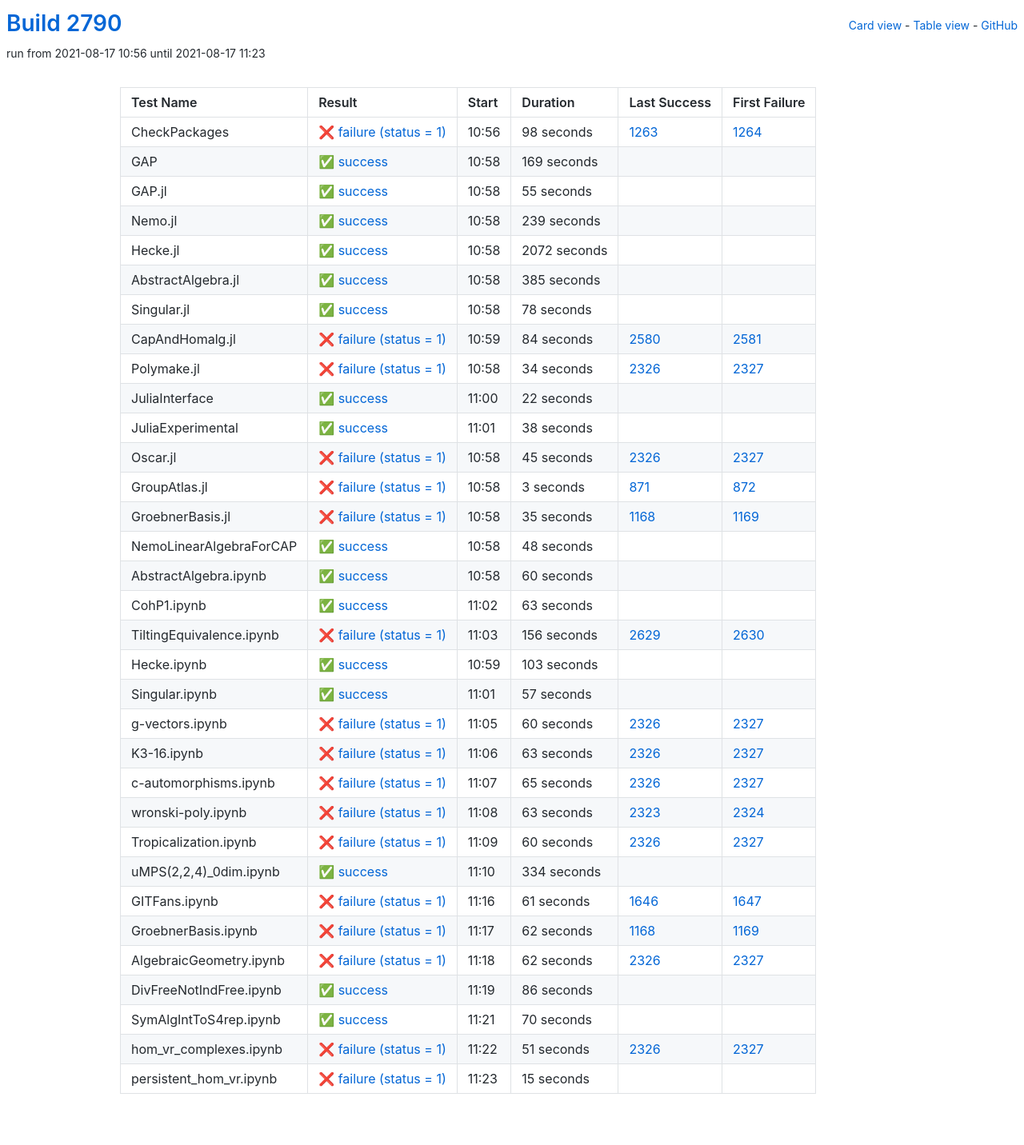
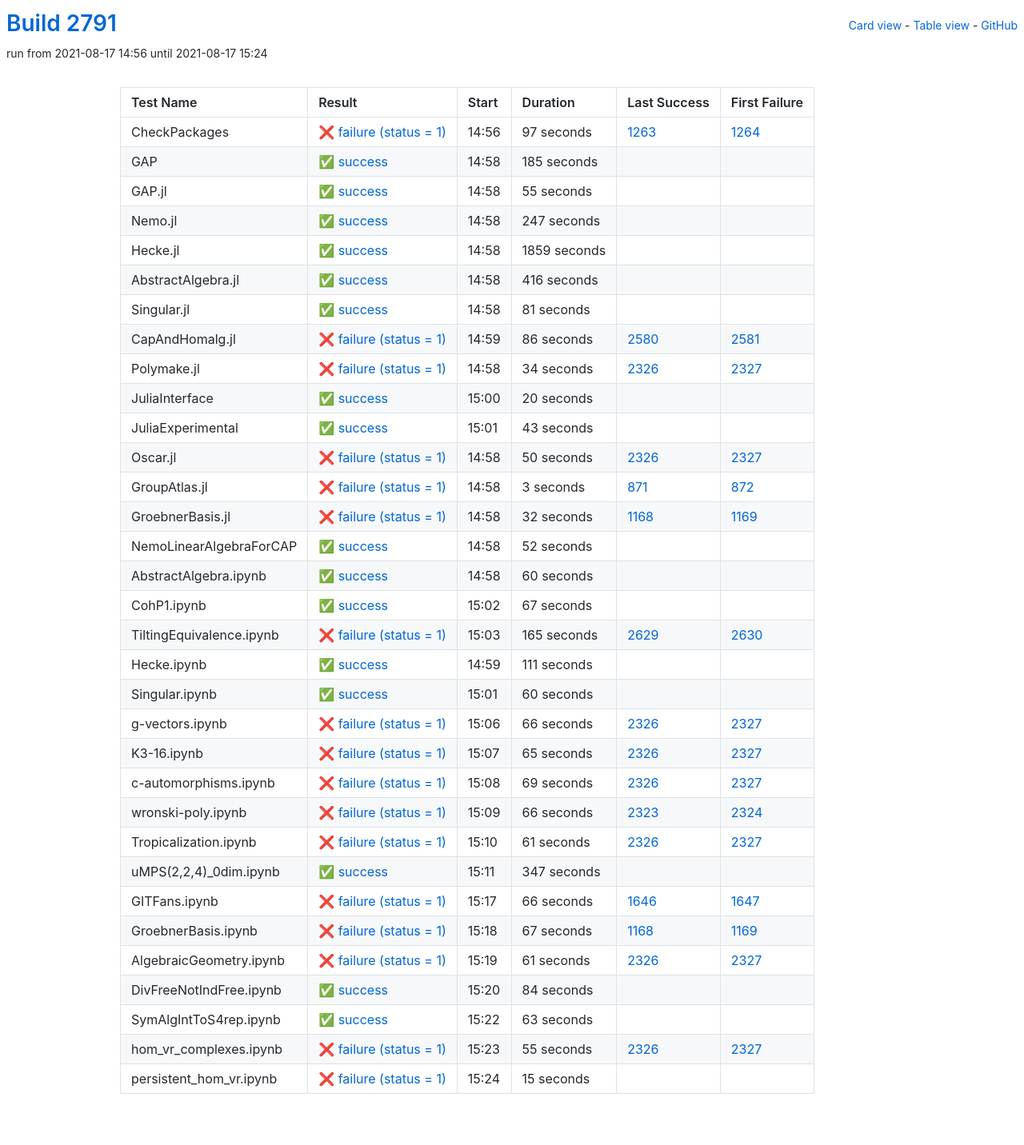
Before and after one commit to oscar-system/oscar-ci-status-stable, a Jekyll site: the page built from table.html, in a window 1280 px wide. Shown: the whole page at 80% size. Built offline with Jekyll 4.4.1, drawn with Linux system fonts in a browser that asks for light colours.

Commit message:
Build #2791

```diff
--- a/_data/ci.yml
+++ b/_data/ci.yml
@@ -1,6 +1,6 @@
 ---
-build: 2790
-build_url: https://oscarci.mathematik.uni-kl.de/job/oscar-stable/2790/
+build: 2791
+build_url: https://oscarci.mathematik.uni-kl.de/job/oscar-stable/2791/
 job: oscar-stable
 organization: oscar-system
 repo: oscar-ci-status-stable
@@ -8,32 +8,32 @@ repourl: https://github.com/oscar-system/oscar-ci-status-stable
 tests:
 - name: CheckPackages
   id: checkpackages
-  log: https://oscarci.mathematik.uni-kl.de/job/oscar-stable/2790/artifact/logs/build-2790/CheckPackages.log
-  start: 2021-08-17 10:56
+  log: https://oscarci.mathematik.uni-kl.de/job/oscar-stable/2791/artifact/logs/build-2791/CheckPackages.log
+  start: 2021-08-17 14:56
   success: false
   exitcode: 1
   status: failure
-  duration: 98
+  duration: 97
   last_success: 1263
   last_success_url: https://oscarci.mathematik.uni-kl.de/job/oscar-stable/1263/
   first_failure: 1264
   first_failure_url: https://oscarci.mathematik.uni-kl.de/job/oscar-stable/1264/
 - name: GAP
   id: gap
-  log: https://oscarci.mathematik.uni-kl.de/job/oscar-stable/2790/artifact/logs/build-2790/GAP.log
-  start: 2021-08-17 10:58
+  log: https://oscarci.mathematik.uni-kl.de/job/oscar-stable/2791/artifact/logs/build-2791/GAP.log
+  start: 2021-08-17 14:58
   success: true
   exitcode: 0
   status: success
-  duration: 169
+  duration: 185
   last_success: false
   last_success_url:
   first_failure: false
   first_failure_url:
 - name: GAP.jl
   id: gap-jl
-  log: https://oscarci.mathematik.uni-kl.de/job/oscar-stable/2790/artifact/logs/build-2790/GAP.jl.log
-  start: 2021-08-17 10:58
+  log: https://oscarci.mathematik.uni-kl.de/job/oscar-stable/2791/artifact/logs/build-2791/GAP.jl.log
+  start: 2021-08-17 14:58
   success: true
   exitcode: 0
   status: success
@@ -44,68 +44,68 @@ tests:
   first_failure_url:
 - name: Nemo.jl
   id: nemo-jl
-  log: https://oscarci.mathematik.uni-kl.de/job/oscar-stable/2790/artifact/logs/build-2790/Nemo.jl.log
-  start: 2021-08-17 10:58
+  log: https://oscarci.mathematik.uni-kl.de/job/oscar-stable/2791/artifact/logs/build-2791/Nemo.jl.log
+  start: 2021-08-17 14:58
   success: true
   exitcode: 0
   status: success
-  duration: 239
+  duration: 247
   last_success: false
   last_success_url:
   first_failure: false
   first_failure_url:
 - name: Hecke.jl
   id: hecke-jl
-  log: https://oscarci.mathematik.uni-kl.de/job/oscar-stable/2790/artifact/logs/build-2790/Hecke.jl.log
-  start: 2021-08-17 10:58
+  log: https://oscarci.mathematik.uni-kl.de/job/oscar-stable/2791/artifact/logs/build-2791/Hecke.jl.log
+  start: 2021-08-17 14:58
   success: true
   exitcode: 0
   status: success
-  duration: 2072
+  duration: 1859
   last_success: false
   last_success_url:
   first_failure: false
   first_failure_url:
 - name: AbstractAlgebra.jl
   id: abstractalgebra-jl
-  log: https://oscarci.mathematik.uni-kl.de/job/oscar-stable/2790/artifact/logs/build-2790/AbstractAlgebra.jl.log
-  start: 2021-08-17 10:58
+  log: https://oscarci.mathematik.uni-kl.de/job/oscar-stable/2791/artifact/logs/build-2791/AbstractAlgebra.jl.log
+  start: 2021-08-17 14:58
   success: true
   exitcode: 0
   status: success
-  duration: 385
+  duration: 416
   last_success: false
   last_success_url:
   first_failure: false
   first_failure_url:
 - name: Singular.jl
   id: singular-jl
-  log: https://oscarci.mathematik.uni-kl.de/job/oscar-stable/2790/artifact/logs/build-2790/Singular.jl.log
-  start: 2021-08-17 10:58
+  log: https://oscarci.mathematik.uni-kl.de/job/oscar-stable/2791/artifact/logs/build-2791/Singular.jl.log
+  start: 2021-08-17 14:58
   success: true
   exitcode: 0
   status: success
-  duration: 78
+  duration: 81
   last_success: false
   last_success_url:
   first_failure: false
   first_failure_url:
 - name: CapAndHomalg.jl
   id: capandhomalg-jl
-  log: https://oscarci.mathematik.uni-kl.de/job/oscar-stable/2790/artifact/logs/build-2790/CapAndHomalg.jl.log
-  start: 2021-08-17 10:59
+  log: https://oscarci.mathematik.uni-kl.de/job/oscar-stable/2791/artifact/logs/build-2791/CapAndHomalg.jl.log
+  start: 2021-08-17 14:59
   success: false
   exitcode: 1
   status: failure
-  duration: 84
+  duration: 86
   last_success: 2580
   last_success_url: https://oscarci.mathematik.uni-kl.de/job/oscar-stable/2580/
   first_failure: 2581
   first_failure_url: https://oscarci.mathematik.uni-kl.de/job/oscar-stable/2581/
 - name: Polymake.jl
   id: polymake-jl
-  log: https://oscarci.mathematik.uni-kl.de/job/oscar-stable/2790/artifact/logs/build-2790/Polymake.jl.log
-  start: 2021-08-17 10:58
+  log: https://oscarci.mathematik.uni-kl.de/job/oscar-stable/2791/artifact/logs/build-2791/Polymake.jl.log
+  start: 2021-08-17 14:58
   success: false
   exitcode: 1
   status: failure
@@ -116,44 +116,44 @@ tests:
   first_failure_url: https://oscarci.mathematik.uni-kl.de/job/oscar-stable/2327/
 - name: JuliaInterface
   id: juliainterface
-  log: https://oscarci.mathematik.uni-kl.de/job/oscar-stable/2790/artifact/logs/build-2790/JuliaInterface.log
-  start: 2021-08-17 11:00
+  log: https://oscarci.mathematik.uni-kl.de/job/oscar-stable/2791/artifact/logs/build-2791/JuliaInterface.log
+  start: 2021-08-17 15:00
   success: true
   exitcode: 0
   status: success
-  duration: 22
+  duration: 20
   last_success: false
   last_success_url:
   first_failure: false
   first_failure_url:
 - name: JuliaExperimental
   id: juliaexperimental
-  log: https://oscarci.mathematik.uni-kl.de/job/oscar-stable/2790/artifact/logs/build-2790/JuliaExperimental.log
-  start: 2021-08-17 11:01
+  log: https://oscarci.mathematik.uni-kl.de/job/oscar-stable/2791/artifact/logs/build-2791/JuliaExperimental.log
+  start: 2021-08-17 15:01
   success: true
   exitcode: 0
   status: success
-  duration: 38
+  duration: 43
   last_success: false
   last_success_url:
   first_failure: false
   first_failure_url:
 - name: Oscar.jl
   id: oscar-jl
-  log: https://oscarci.mathematik.uni-kl.de/job/oscar-stable/2790/artifact/logs/build-2790/Oscar.jl.log
-  start: 2021-08-17 10:58
+  log: https://oscarci.mathematik.uni-kl.de/job/oscar-stable/2791/artifact/logs/build-2791/Oscar.jl.log
+  start: 2021-08-17 14:58
   success: false
   exitcode: 1
   status: failure
-  duration: 45
+  duration: 50
   last_success: 2326
   last_success_url: https://oscarci.mathematik.uni-kl.de/job/oscar-stable/2326/
   first_failure: 2327
   first_failure_url: https://oscarci.mathematik.uni-kl.de/job/oscar-stable/2327/
 - name: GroupAtlas.jl
   id: groupatlas-jl
-  log: https://oscarci.mathematik.uni-kl.de/job/oscar-stable/2790/artifact/logs/build-2790/GroupAtlas.jl.log
-  start: 2021-08-17 10:58
+  log: https://oscarci.mathematik.uni-kl.de/job/oscar-stable/2791/artifact/logs/build-2791/GroupAtlas.jl.log
+  start: 2021-08-17 14:58
   success: false
   exitcode: 1
   status: failure
@@ -164,32 +164,32 @@ tests:
   first_failure_url: https://oscarci.mathematik.uni-kl.de/job/oscar-stable/872/
 - name: GroebnerBasis.jl
   id: groebnerbasis-jl
-  log: https://oscarci.mathematik.uni-kl.de/job/oscar-stable/2790/artifact/logs/build-2790/GroebnerBasis.jl.log
-  start: 2021-08-17 10:58
+  log: https://oscarci.mathematik.uni-kl.de/job/oscar-stable/2791/artifact/logs/build-2791/GroebnerBasis.jl.log
+  start: 2021-08-17 14:58
   success: false
   exitcode: 1
   status: failure
-  duration: 35
+  duration: 32
   last_success: 1168
   last_success_url: https://oscarci.mathematik.uni-kl.de/job/oscar-stable/1168/
   first_failure: 1169
   first_failure_url: https://oscarci.mathematik.uni-kl.de/job/oscar-stable/1169/
 - name: NemoLinearAlgebraForCAP
   id: nemolinearalgebraforcap
-  log: https://oscarci.mathematik.uni-kl.de/job/oscar-stable/2790/artifact/logs/build-2790/NemoLinearAlgebraForCAP.log
-  start: 2021-08-17 10:58
+  log: https://oscarci.mathematik.uni-kl.de/job/oscar-stable/2791/artifact/logs/build-2791/NemoLinearAlgebraForCAP.log
+  start: 2021-08-17 14:58
   success: true
   exitcode: 0
   status: success
-  duration: 48
+  duration: 52
   last_success: false
   last_success_url:
   first_failure: false
   first_failure_url:
 - name: AbstractAlgebra.ipynb
   id: abstractalgebra-ipynb
-  log: https://oscarci.mathematik.uni-kl.de/job/oscar-stable/2790/artifact/logs/build-2790/AbstractAlgebra.ipynb.log
-  start: 2021-08-17 10:58
+  log: https://oscarci.mathematik.uni-kl.de/job/oscar-stable/2791/artifact/logs/build-2791/AbstractAlgebra.ipynb.log
+  start: 2021-08-17 14:58
   success: true
   exitcode: 0
   status: success
@@ -200,8 +200,176 @@ tests:
   first_failure_url:
 - name: CohP1.ipynb
   id: cohp1-ipynb
-  log: https://oscarci.mathematik.uni-kl.de/job/oscar-stable/2790/artifact/logs/build-2790/CohP1.ipynb.log
-  start: 2021-08-17 11:02
+  log: https://oscarci.mathematik.uni-kl.de/job/oscar-stable/2791/artifact/logs/build-2791/CohP1.ipynb.log
+  start: 2021-08-17 15:02
+  success: true
+  exitcode: 0
+  status: success
+  duration: 67
+  last_success: false
+  last_success_url:
+  first_failure: false
+  first_failure_url:
+- name: TiltingEquivalence.ipynb
+  id: tiltingequivalence-ipynb
+  log: https://oscarci.mathematik.uni-kl.de/job/oscar-stable/2791/artifact/logs/build-2791/TiltingEquivalence.ipynb.log
+  start: 2021-08-17 15:03
+  success: false
+  exitcode: 1
+  status: failure
+  duration: 165
+  last_success: 2629
+  last_success_url: https://oscarci.mathematik.uni-kl.de/job/oscar-stable/2629/
+  first_failure: 2630
+  first_failure_url: https://oscarci.mathematik.uni-kl.de/job/oscar-stable/2630/
+- name: Hecke.ipynb
+  id: hecke-ipynb
+  log: https://oscarci.mathematik.uni-kl.de/job/oscar-stable/2791/artifact/logs/build-2791/Hecke.ipynb.log
+  start: 2021-08-17 14:59
+  success: true
+  exitcode: 0
+  status: success
+  duration: 111
+  last_success: false
+  last_success_url:
+  first_failure: false
+  first_failure_url:
+- name: Singular.ipynb
+  id: singular-ipynb
+  log: https://oscarci.mathematik.uni-kl.de/job/oscar-stable/2791/artifact/logs/build-2791/Singular.ipynb.log
+  start: 2021-08-17 15:01
+  success: true
+  exitcode: 0
+  status: success
+  duration: 60
+  last_success: false
+  last_success_url:
+  first_failure: false
+  first_failure_url:
+- name: g-vectors.ipynb
+  id: g-vectors-ipynb
+  log: https://oscarci.mathematik.uni-kl.de/job/oscar-stable/2791/artifact/logs/build-2791/g-vectors.ipynb.log
+  start: 2021-08-17 15:06
+  success: false
+  exitcode: 1
+  status: failure
+  duration: 66
+  last_success: 2326
+  last_success_url: https://oscarci.mathematik.uni-kl.de/job/oscar-stable/2326/
+  first_failure: 2327
+  first_failure_url: https://oscarci.mathematik.uni-kl.de/job/oscar-stable/2327/
+- name: K3-16.ipynb
+  id: k3-16-ipynb
+  log: https://oscarci.mathematik.uni-kl.de/job/oscar-stable/2791/artifact/logs/build-2791/K3-16.ipynb.log
+  start: 2021-08-17 15:07
+  success: false
+  exitcode: 1
+  status: failure
+  duration: 65
+  last_success: 2326
+  last_success_url: https://oscarci.mathematik.uni-kl.de/job/oscar-stable/2326/
+  first_failure: 2327
+  first_failure_url: https://oscarci.mathematik.uni-kl.de/job/oscar-stable/2327/
+- name: c-automorphisms.ipynb
+  id: c-automorphisms-ipynb
+  log: https://oscarci.mathematik.uni-kl.de/job/oscar-stable/2791/artifact/logs/build-2791/c-automorphisms.ipynb.log
+  start: 2021-08-17 15:08
+  success: false
+  exitcode: 1
+  status: failure
+  duration: 69
+  last_success: 2326
+  last_success_url: https://oscarci.mathematik.uni-kl.de/job/oscar-stable/2326/
+  first_failure: 2327
+  first_failure_url: https://oscarci.mathematik.uni-kl.de/job/oscar-stable/2327/
+- name: wronski-poly.ipynb
+  id: wronski-poly-ipynb
+  log: https://oscarci.mathematik.uni-kl.de/job/oscar-stable/2791/artifact/logs/build-2791/wronski-poly.ipynb.log
+  start: 2021-08-17 15:09
+  success: false
+  exitcode: 1
+  status: failure
+  duration: 66
+  last_success: 2323
+  last_success_url: https://oscarci.mathematik.uni-kl.de/job/oscar-stable/2323/
+  first_failure: 2324
+  first_failure_url: https://oscarci.mathematik.uni-kl.de/job/oscar-stable/2324/
+- name: Tropicalization.ipynb
+  id: tropicalization-ipynb
+  log: https://oscarci.mathematik.uni-kl.de/job/oscar-stable/2791/artifact/logs/build-2791/Tropicalization.ipynb.log
+  start: 2021-08-17 15:10
+  success: false
+  exitcode: 1
+  status: failure
+  duration: 61
+  last_success: 2326
+  last_success_url: https://oscarci.mathematik.uni-kl.de/job/oscar-stable/2326/
+  first_failure: 2327
+  first_failure_url: https://oscarci.mathematik.uni-kl.de/job/oscar-stable/2327/
+- name: uMPS(2,2,4)_0dim.ipynb
+  id: umps-2-2-4-0dim-ipynb
+  log: https://oscarci.mathematik.uni-kl.de/job/oscar-stable/2791/artifact/logs/build-2791/uMPS-2-2-4-_0dim.ipynb.log
+  start: 2021-08-17 15:11
+  success: true
+  exitcode: 0
+  status: success
+  duration: 347
+  last_success: false
+  last_success_url:
+  first_failure: false
+  first_failure_url:
+- name: GITFans.ipynb
+  id: gitfans-ipynb
+  log: https://oscarci.mathematik.uni-kl.de/job/oscar-stable/2791/artifact/logs/build-2791/GITFans.ipynb.log
+  start: 2021-08-17 15:17
+  success: false
+  exitcode: 1
+  status: failure
+  duration: 66
+  last_success: 1646
+  last_success_url: https://oscarci.mathematik.uni-kl.de/job/oscar-stable/1646/
+  first_failure: 1647
+  first_failure_url: https://oscarci.mathematik.uni-kl.de/job/oscar-stable/1647/
+- name: GroebnerBasis.ipynb
+  id: groebnerbasis-ipynb
+  log: https://oscarci.mathematik.uni-kl.de/job/oscar-stable/2791/artifact/logs/build-2791/GroebnerBasis.ipynb.log
+  start: 2021-08-17 15:18
+  success: false
+  exitcode: 1
+  status: failure
+  duration: 67
+  last_success: 1168
+  last_success_url: https://oscarci.mathematik.uni-kl.de/job/oscar-stable/1168/
+  first_failure: 1169
+  first_failure_url: https://oscarci.mathematik.uni-kl.de/job/oscar-stable/1169/
+- name: AlgebraicGeometry.ipynb
+  id: algebraicgeometry-ipynb
+  log: https://oscarci.mathematik.uni-kl.de/job/oscar-stable/2791/artifact/logs/build-2791/AlgebraicGeometry.ipynb.log
+  start: 2021-08-17 15:19
+  success: false
+  exitcode: 1
+  status: failure
+  duration: 61
+  last_success: 2326
+  last_success_url: https://oscarci.mathematik.uni-kl.de/job/oscar-stable/2326/
+  first_failure: 2327
+  first_failure_url: https://oscarci.mathematik.uni-kl.de/job/oscar-stable/2327/
+- name: DivFreeNotIndFree.ipynb
+  id: divfreenotindfree-ipynb
+  log: https://oscarci.mathematik.uni-kl.de/job/oscar-stable/2791/artifact/logs/build-2791/DivFreeNotIndFree.ipynb.log
+  start: 2021-08-17 15:20
+  success: true
+  exitcode: 0
+  status: success
+  duration: 84
+  last_success: false
+  last_success_url:
+  first_failure: false
+  first_failure_url:
+- name: SymAlgIntToS4rep.ipynb
+  id: symalginttos4rep-ipynb
+  log: https://oscarci.mathematik.uni-kl.de/job/oscar-stable/2791/artifact/logs/build-2791/SymAlgIntToS4rep.ipynb.log
+  start: 2021-08-17 15:22
   success: true
   exitcode: 0
   status: success
@@ -210,190 +378,22 @@ tests:
   last_success_url:
   first_failure: false
   first_failure_url:
-- name: TiltingEquivalence.ipynb
-  id: tiltingequivalence-ipynb
-  log: https://oscarci.mathematik.uni-kl.de/job/oscar-stable/2790/artifact/logs/build-2790/TiltingEquivalence.ipynb.log
-  start: 2021-08-17 11:03
+- name: hom_vr_complexes.ipynb
+  id: hom-vr-complexes-ipynb
+  log: https://oscarci.mathematik.uni-kl.de/job/oscar-stable/2791/artifact/logs/build-2791/hom_vr_complexes.ipynb.log
+  start: 2021-08-17 15:23
   success: false
   exitcode: 1
   status: failure
-  duration: 156
-  last_success: 2629
-  last_success_url: https://oscarci.mathematik.uni-kl.de/job/oscar-stable/2629/
-  first_failure: 2630
-  first_failure_url: https://oscarci.mathematik.uni-kl.de/job/oscar-stable/2630/
-- name: Hecke.ipynb
-  id: hecke-ipynb
-  log: https://oscarci.mathematik.uni-kl.de/job/oscar-stable/2790/artifact/logs/build-2790/Hecke.ipynb.log
-  start: 2021-08-17 10:59
-  success: true
-  exitcode: 0
-  status: success
-  duration: 103
-  last_success: false
-  last_success_url:
-  first_failure: false
-  first_failure_url:
-- name: Singular.ipynb
-  id: singular-ipynb
-  log: https://oscarci.mathematik.uni-kl.de/job/oscar-stable/2790/artifact/logs/build-2790/Singular.ipynb.log
-  start: 2021-08-17 11:01
-  success: true
-  exitcode: 0
-  status: success
-  duration: 57
-  last_success: false
-  last_success_url:
-  first_failure: false
-  first_failure_url:
-- name: g-vectors.ipynb
-  id: g-vectors-ipynb
-  log: https://oscarci.mathematik.uni-kl.de/job/oscar-stable/2790/artifact/logs/build-2790/g-vectors.ipynb.log
-  start: 2021-08-17 11:05
-  success: false
-  exitcode: 1
-  status: failure
-  duration: 60
-  last_success: 2326
-  last_success_url: https://oscarci.mathematik.uni-kl.de/job/oscar-stable/2326/
-  first_failure: 2327
-  first_failure_url: https://oscarci.mathematik.uni-kl.de/job/oscar-stable/2327/
-- name: K3-16.ipynb
-  id: k3-16-ipynb
-  log: https://oscarci.mathematik.uni-kl.de/job/oscar-stable/2790/artifact/logs/build-2790/K3-16.ipynb.log
-  start: 2021-08-17 11:06
-  success: false
-  exitcode: 1
-  status: failure
-  duration: 63
-  last_success: 2326
-  last_success_url: https://oscarci.mathematik.uni-kl.de/job/oscar-stable/2326/
-  first_failure: 2327
-  first_failure_url: https://oscarci.mathematik.uni-kl.de/job/oscar-stable/2327/
-- name: c-automorphisms.ipynb
-  id: c-automorphisms-ipynb
-  log: https://oscarci.mathematik.uni-kl.de/job/oscar-stable/2790/artifact/logs/build-2790/c-automorphisms.ipynb.log
-  start: 2021-08-17 11:07
-  success: false
-  exitcode: 1
-  status: failure
-  duration: 65
-  last_success: 2326
-  last_success_url: https://oscarci.mathematik.uni-kl.de/job/oscar-stable/2326/
-  first_failure: 2327
-  first_failure_url: https://oscarci.mathematik.uni-kl.de/job/oscar-stable/2327/
-- name: wronski-poly.ipynb
-  id: wronski-poly-ipynb
-  log: https://oscarci.mathematik.uni-kl.de/job/oscar-stable/2790/artifact/logs/build-2790/wronski-poly.ipynb.log
-  start: 2021-08-17 11:08
-  success: false
-  exitcode: 1
-  status: failure
-  duration: 63
-  last_success: 2323
-  last_success_url: https://oscarci.mathematik.uni-kl.de/job/oscar-stable/2323/
-  first_failure: 2324
-  first_failure_url: https://oscarci.mathematik.uni-kl.de/job/oscar-stable/2324/
-- name: Tropicalization.ipynb
-  id: tropicalization-ipynb
-  log: https://oscarci.mathematik.uni-kl.de/job/oscar-stable/2790/artifact/logs/build-2790/Tropicalization.ipynb.log
-  start: 2021-08-17 11:09
-  success: false
-  exitcode: 1
-  status: failure
-  duration: 60
-  last_success: 2326
-  last_success_url: https://oscarci.mathematik.uni-kl.de/job/oscar-stable/2326/
-  first_failure: 2327
-  first_failure_url: https://oscarci.mathematik.uni-kl.de/job/oscar-stable/2327/
-- name: uMPS(2,2,4)_0dim.ipynb
-  id: umps-2-2-4-0dim-ipynb
-  log: https://oscarci.mathematik.uni-kl.de/job/oscar-stable/2790/artifact/logs/build-2790/uMPS-2-2-4-_0dim.ipynb.log
-  start: 2021-08-17 11:10
-  success: true
-  exitcode: 0
-  status: success
-  duration: 334
-  last_success: false
-  last_success_url:
-  first_failure: false
-  first_failure_url:
-- name: GITFans.ipynb
-  id: gitfans-ipynb
-  log: https://oscarci.mathematik.uni-kl.de/job/oscar-stable/2790/artifact/logs/build-2790/GITFans.ipynb.log
-  start: 2021-08-17 11:16
-  success: false
-  exitcode: 1
-  status: failure
-  duration: 61
-  last_success: 1646
-  last_success_url: https://oscarci.mathematik.uni-kl.de/job/oscar-stable/1646/
-  first_failure: 1647
-  first_failure_url: https://oscarci.mathematik.uni-kl.de/job/oscar-stable/1647/
-- name: GroebnerBasis.ipynb
-  id: groebnerbasis-ipynb
-  log: https://oscarci.mathematik.uni-kl.de/job/oscar-stable/2790/artifact/logs/build-2790/GroebnerBasis.ipynb.log
-  start: 2021-08-17 11:17
-  success: false
-  exitcode: 1
-  status: failure
-  duration: 62
-  last_success: 1168
-  last_success_url: https://oscarci.mathematik.uni-kl.de/job/oscar-stable/1168/
-  first_failure: 1169
-  first_failure_url: https://oscarci.mathematik.uni-kl.de/job/oscar-stable/1169/
-- name: AlgebraicGeometry.ipynb
-  id: algebraicgeometry-ipynb
-  log: https://oscarci.mathematik.uni-kl.de/job/oscar-stable/2790/artifact/logs/build-2790/AlgebraicGeometry.ipynb.log
-  start: 2021-08-17 11:18
-  success: false
-  exitcode: 1
-  status: failure
-  duration: 62
-  last_success: 2326
-  last_success_url: https://oscarci.mathematik.uni-kl.de/job/oscar-stable/2326/
-  first_failure: 2327
-  first_failure_url: https://oscarci.mathematik.uni-kl.de/job/oscar-stable/2327/
-- name: DivFreeNotIndFree.ipynb
-  id: divfreenotindfree-ipynb
-  log: https://oscarci.mathematik.uni-kl.de/job/oscar-stable/2790/artifact/logs/build-2790/DivFreeNotIndFree.ipynb.log
-  start: 2021-08-17 11:19
-  success: true
-  exitcode: 0
-  status: success
-  duration: 86
-  last_success: false
-  last_success_url:
-  first_failure: false
-  first_failure_url:
-- name: SymAlgIntToS4rep.ipynb
-  id: symalginttos4rep-ipynb
-  log: https://oscarci.mathematik.uni-kl.de/job/oscar-stable/2790/artifact/logs/build-2790/SymAlgIntToS4rep.ipynb.log
-  start: 2021-08-17 11:21
-  success: true
-  exitcode: 0
-  status: success
-  duration: 70
-  last_success: false
-  last_success_url:
-  first_failure: false
-  first_failure_url:
-- name: hom_vr_complexes.ipynb
-  id: hom-vr-complexes-ipynb
-  log: https://oscarci.mathematik.uni-kl.de/job/oscar-stable/2790/artifact/logs/build-2790/hom_vr_complexes.ipynb.log
-  start: 2021-08-17 11:22
-  success: false
-  exitcode: 1
-  status: failure
-  duration: 51
+  duration: 55
   last_success: 2326
   last_success_url: https://oscarci.mathematik.uni-kl.de/job/oscar-stable/2326/
   first_failure: 2327
   first_failure_url: https://oscarci.mathematik.uni-kl.de/job/oscar-stable/2327/
 - name: persistent_hom_vr.ipynb
   id: persistent-hom-vr-ipynb
-  log: https://oscarci.mathematik.uni-kl.de/job/oscar-stable/2790/artifact/logs/build-2790/persistent_hom_vr.ipynb.log
-  start: 2021-08-17 11:23
+  log: https://oscarci.mathematik.uni-kl.de/job/oscar-stable/2791/artifact/logs/build-2791/persistent_hom_vr.ipynb.log
+  start: 2021-08-17 15:24
   success: false
   exitcode: 1
   status: failure
```
Also changed, not shown: README.md.
